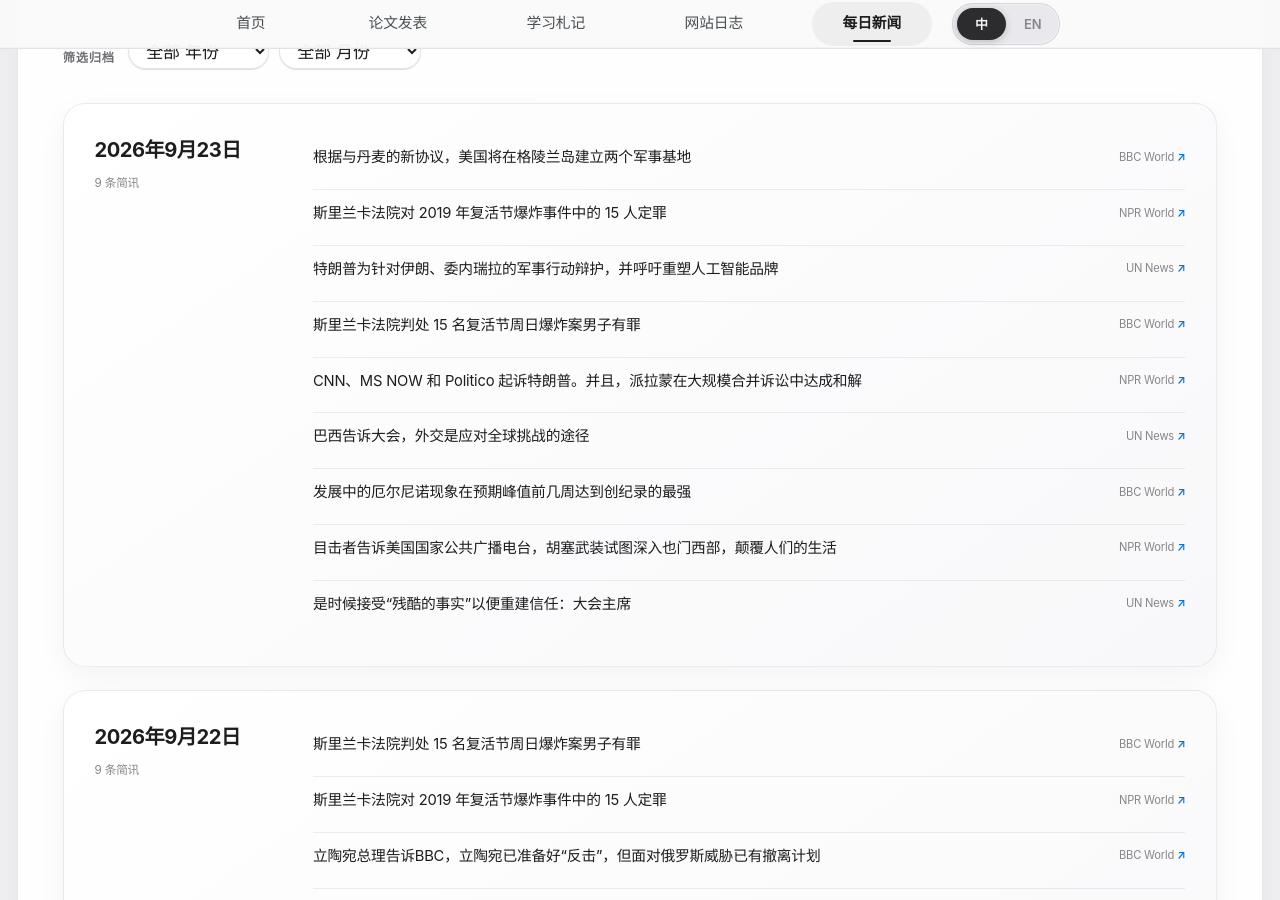
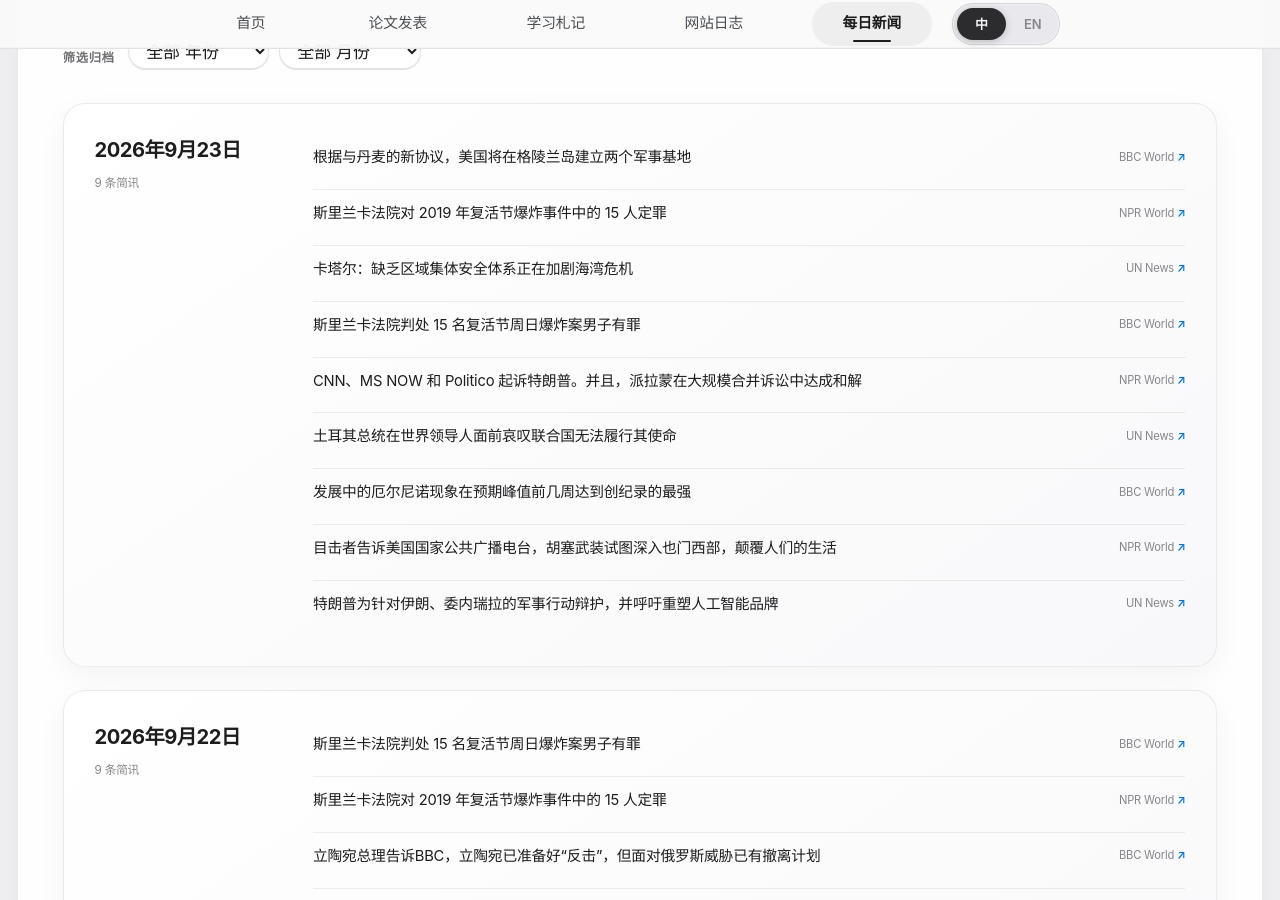
Before and after one commit to HaoxiangLuo/HaoxiangLuo.github.io, a Jekyll site: the page built from _pages/daily-news-zh.html, in a window 1280 px wide and 900 px high, scrolled down 297 px. Built offline with Jekyll 4.4.1, drawn with Linux system fonts in a browser that asks for light colours; a style sheet for code colours, icons or effects is not loaded.

Commit message:
Update daily news 2026-09-23

```diff
--- a/_data/daily_news.json
+++ b/_data/daily_news.json
@@ -1,5 +1,5 @@
 {
-  "updated_at": "2026-09-23T03:22:38+08:00",
+  "updated_at": "2026-09-23T04:23:44+08:00",
   "days": [
     {
       "date": "2026-09-23",
@@ -17,10 +17,10 @@
           "title_zh": "斯里兰卡法院对 2019 年复活节爆炸事件中的 15 人定罪"
         },
         {
-          "title": "Trump defends military action against Iran, Venezuela, and calls for rebrand of AI",
+          "title": "Qatar: Absence of a regional collective security system is fuelling crisis in the Gulf",
           "source": "UN News",
-          "url": "https://news.un.org/feed/view/en/story/2026/09/1168397",
-          "title_zh": "特朗普为针对伊朗、委内瑞拉的军事行动辩护，并呼吁重塑人工智能品牌"
+          "url": "https://news.un.org/feed/view/en/story/2026/09/1168400",
+          "title_zh": "卡塔尔：缺乏区域集体安全体系正在加剧海湾危机"
         },
         {
           "title": "Sri Lanka court convicts 15 men over deadly Easter Sunday bombings",
@@ -35,10 +35,10 @@
           "title_zh": "CNN、MS NOW 和 Politico 起诉特朗普。并且，派拉蒙在大规模合并诉讼中达成和解"
         },
         {
-          "title": "Diplomacy is the way to address global challenges, Brazil tells General Assembly",
+          "title": "UN rendered unable to fulfil its mission, Turkish President laments before world leaders",
           "source": "UN News",
-          "url": "https://news.un.org/feed/view/en/story/2026/09/1168395",
-          "title_zh": "巴西告诉大会，外交是应对全球挑战的途径"
+          "url": "https://news.un.org/feed/view/en/story/2026/09/1168399",
+          "title_zh": "土耳其总统在世界领导人面前哀叹联合国无法履行其使命"
         },
         {
           "title": "Developing El Niño becomes strongest on record weeks before expected peak",
@@ -53,10 +53,10 @@
           "title_zh": "目击者告诉美国国家公共广播电台，胡塞武装试图深入也门西部，颠覆人们的生活"
         },
         {
-          "title": "Time to accept ‘hard truths’ so trust can be rebuilt: General Assembly president",
+          "title": "Trump defends military action against Iran, Venezuela, and calls for rebrand of AI",
           "source": "UN News",
-          "url": "https://news.un.org/feed/view/en/story/2026/09/1168394",
-          "title_zh": "是时候接受“残酷的事实”以便重建信任：大会主席"
+          "url": "https://news.un.org/feed/view/en/story/2026/09/1168397",
+          "title_zh": "特朗普为针对伊朗、委内瑞拉的军事行动辩护，并呼吁重塑人工智能品牌"
         }
       ]
     },
```
